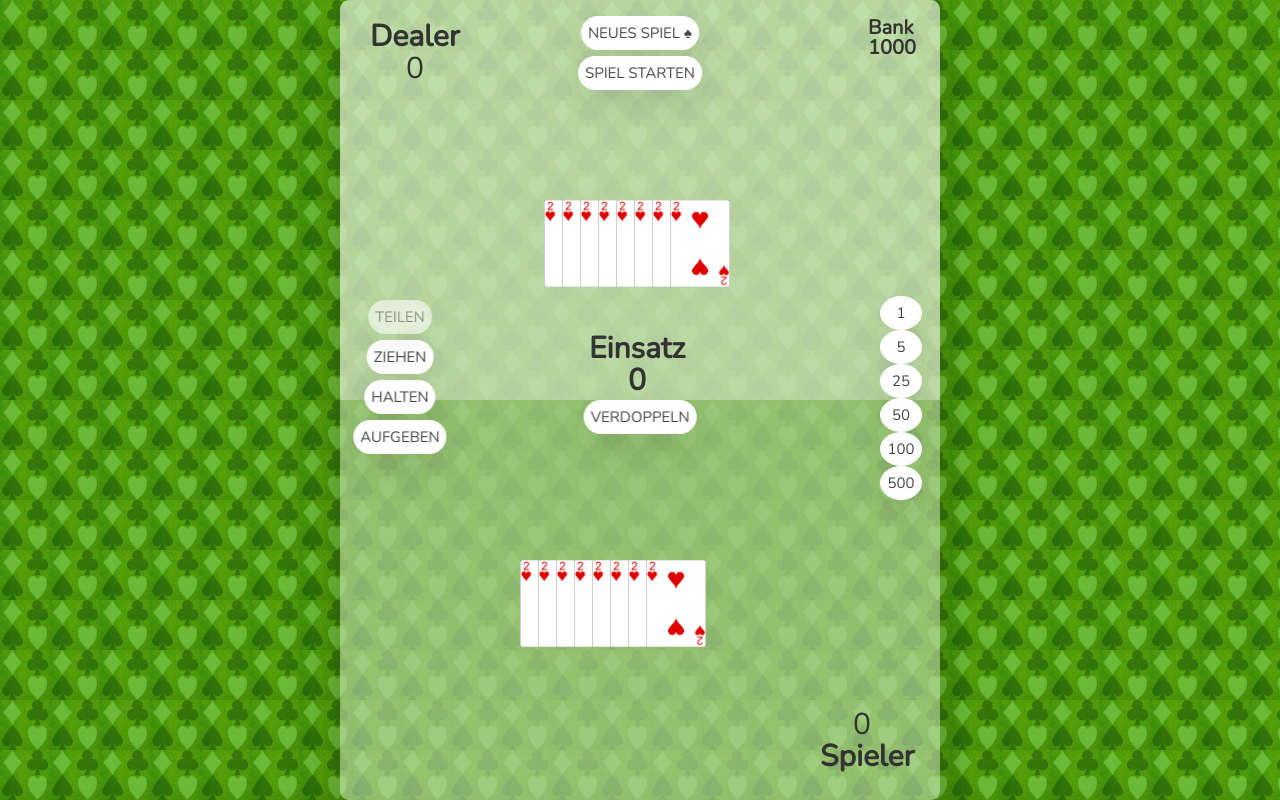
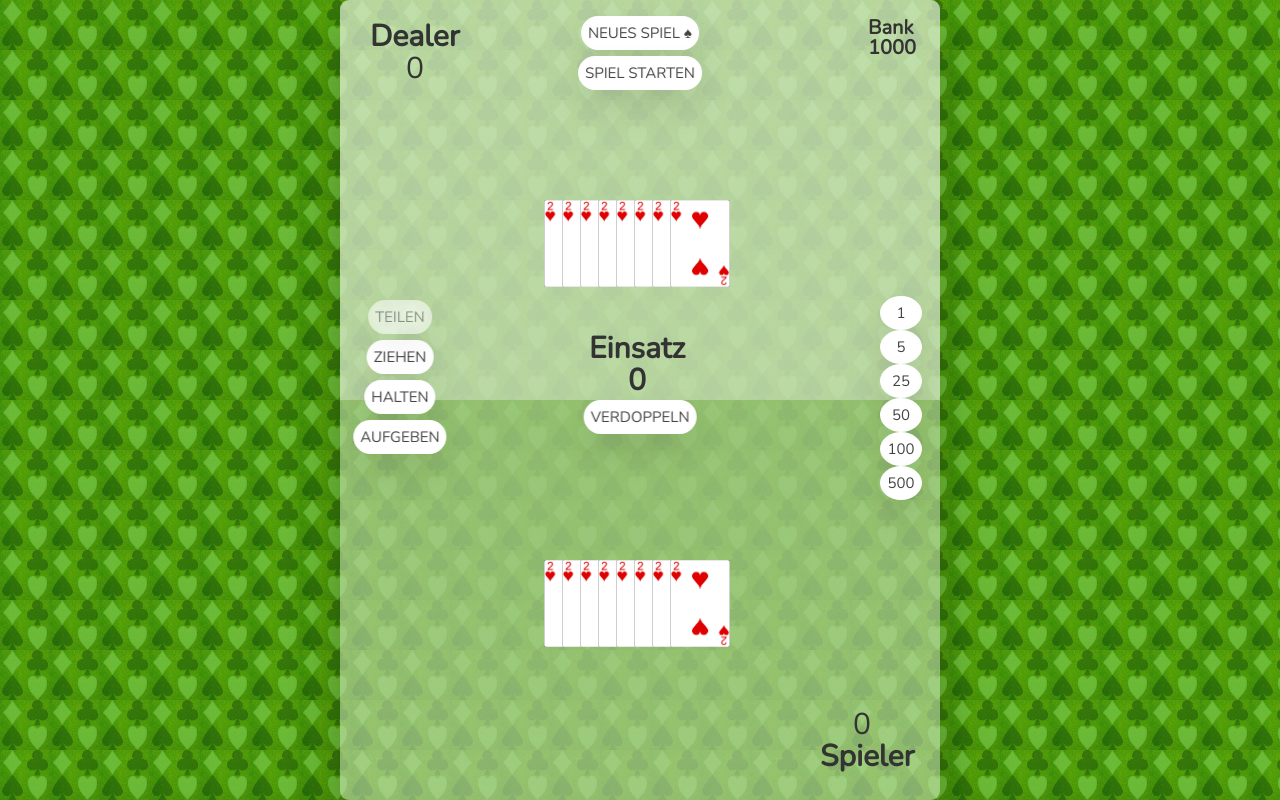
Before and after one commit to bsch93/blackjack, a plain HTML site: page index.html in a window 1280 px wide. Drawn offline with nearby package versions, Linux system fonts and the light colour scheme.

Commit message:
Add files via upload

```diff
--- a/style.css
+++ b/style.css
@@ -210,50 +210,50 @@ main {
 
 .cardfield-player1 {
   position: absolute;
-  left: 30%;
+  left: 34%;
   top: 70%;
   width: 10%;
 }
 
 .cardfield-player2 {
   position: absolute;
-  left: 33%;
+  left: 37%;
   top: 70%;
   width: 10%;
 }
 .cardfield-player3 {
   position: absolute;
-  left: 36%;
+  left: 40%;
   top: 70%;
   width: 10%;
 }
 .cardfield-player4 {
   position: absolute;
-  left: 39%;
+  left: 43%;
   top: 70%;
   width: 10%;
 }
 .cardfield-player5 {
   position: absolute;
-  left: 42%;
+  left: 46%;
   top: 70%;
   width: 10%;
 }
 .cardfield-player6 {
   position: absolute;
-  left: 45%;
+  left: 49%;
   top: 70%;
   width: 10%;
 }
 .cardfield-player7 {
   position: absolute;
-  left: 48%;
+  left: 52%;
   top: 70%;
   width: 10%;
 }
 .cardfield-player8 {
   position: absolute;
-  left: 51%;
+  left: 55%;
   top: 70%;
   width: 10%;
 }
```
